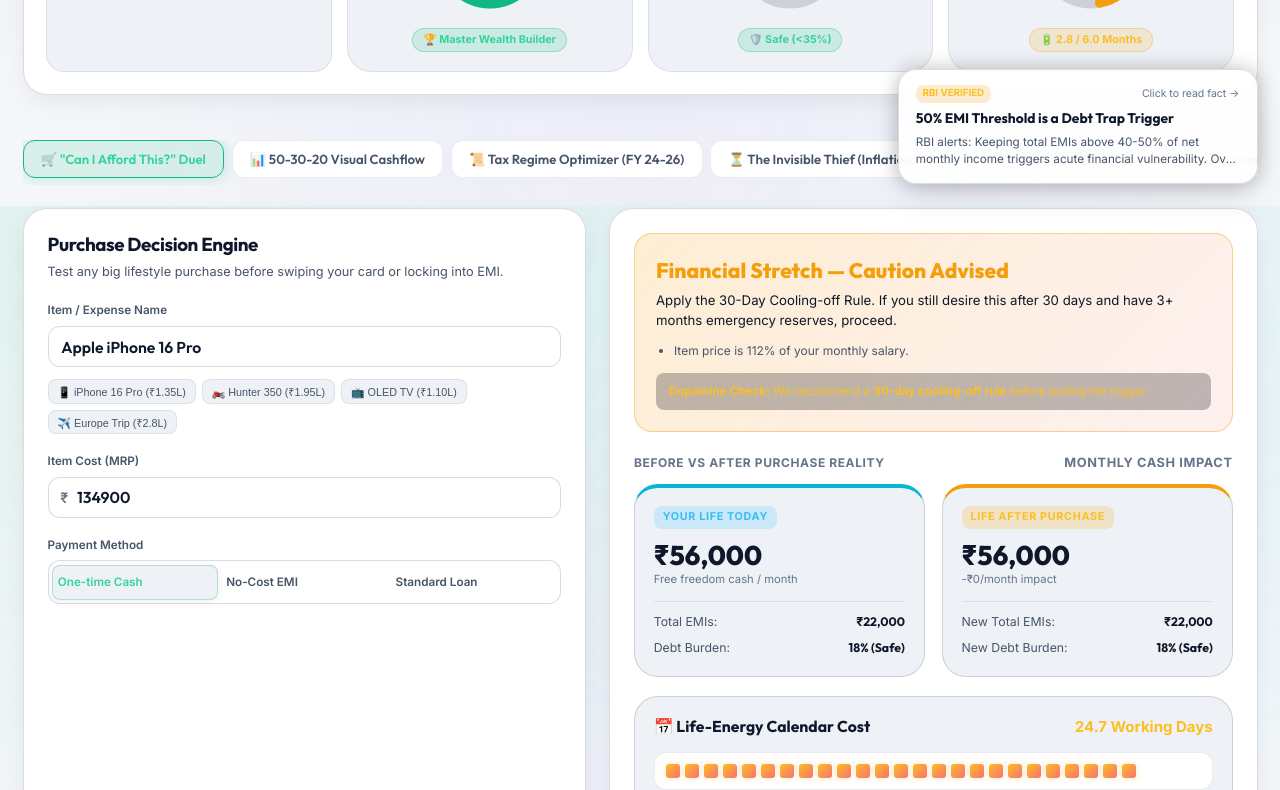
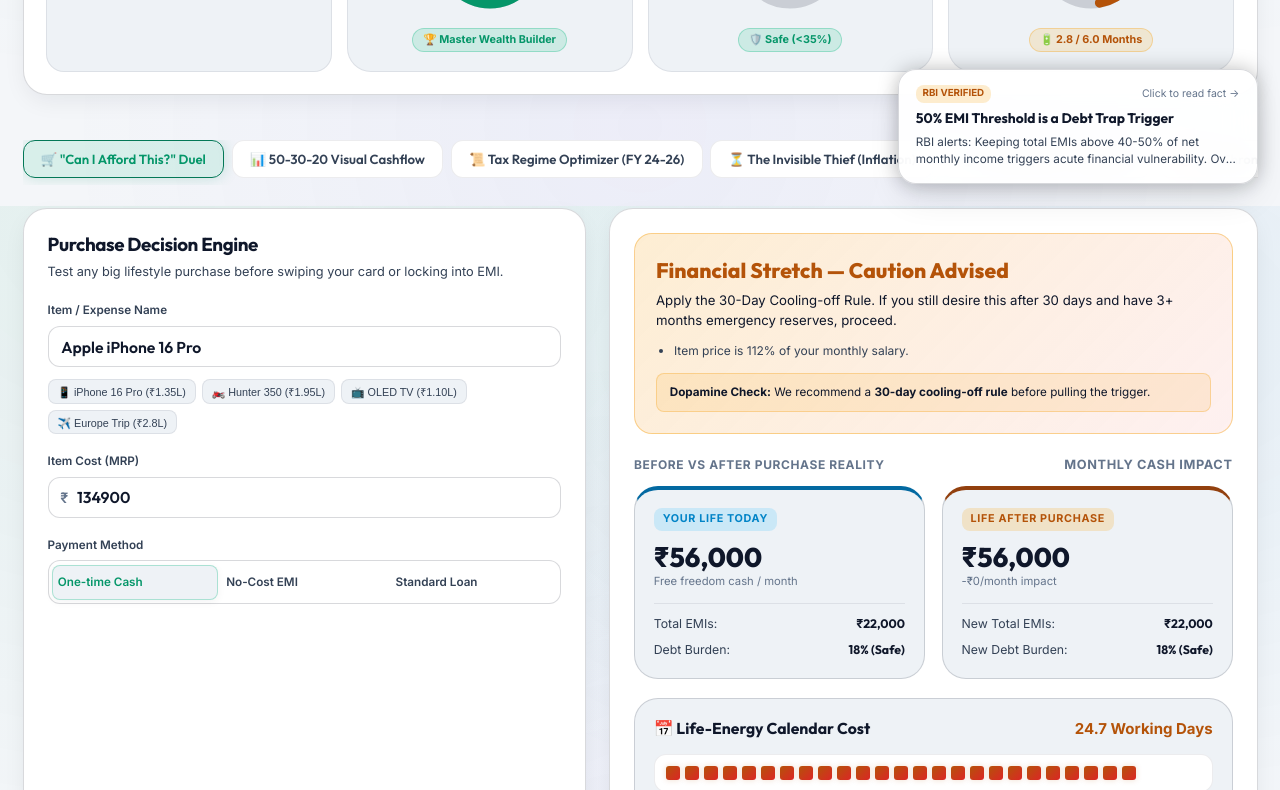
Before and after one commit to Abhishek270995/artha-finance, a website: page index.html in a window 1280 px wide. Shown: the part 594-1384 px from the top of the page. Drawn offline with Linux system fonts and the light colour scheme.

Commit message:
fix: ensure high-contrast legibility in light mode and add silky-smooth theme transitions

```diff
--- a/css/components.css
+++ b/css/components.css
@@ -621,11 +621,12 @@
 
 .verdict-tip {
   margin-top: 0.85rem;
-  background: rgba(0, 0, 0, 0.25);
+  background: rgba(245, 158, 11, 0.12);
+  border: 1px solid rgba(245, 158, 11, 0.3);
   border-radius: var(--radius-sm);
   padding: 0.65rem 0.85rem;
   font-size: 0.78rem;
-  color: var(--amber-400);
+  color: var(--text-primary);
 }
 
 /* Impact Metrics Grid */
@@ -679,7 +680,7 @@
   display: flex;
   align-items: center;
   gap: 0.5rem;
-  color: #c7d2fe;
+  color: var(--text-primary);
 }
 
 .opp-cost-desc {
@@ -696,7 +697,7 @@
 }
 
 .opp-proj-box {
-  background: rgba(15, 21, 35, 0.6);
+  background: var(--bg-surface);
   border: 1px solid var(--border-subtle);
   border-radius: var(--radius-sm);
   padding: 0.65rem 0.4rem;
@@ -836,13 +837,13 @@
 .tax-rec-banner.new-wins {
   background: rgba(16, 185, 129, 0.15);
   border: 1px solid rgba(16, 185, 129, 0.4);
-  color: #e2e8f0;
+  color: var(--text-primary);
 }
 
 .tax-rec-banner.old-wins {
   background: rgba(56, 189, 248, 0.15);
   border: 1px solid rgba(56, 189, 248, 0.4);
-  color: #e2e8f0;
+  color: var(--text-primary);
 }
 
 /* -------------------------------------------------------------
@@ -958,7 +959,7 @@
   border-radius: var(--radius-md);
   padding: 0.85rem 1rem;
   font-size: 0.84rem;
-  color: #e2e8f0;
+  color: var(--text-primary);
   margin-bottom: 1.5rem;
 }
 
--- a/css/main.css
+++ b/css/main.css
@@ -20,7 +20,7 @@ html[data-theme="dark"] {
   --border-subtle: rgba(255, 255, 255, 0.07);
   --border-medium: rgba(255, 255, 255, 0.12);
   --border-accent: rgba(16, 185, 129, 0.3);
-  --glass-bg: rgba(15, 21, 35, 0.8);
+  --glass-bg: rgba(15, 21, 35, 0.85);
   --glass-blur: blur(16px);
 
   /* Typography Colors */
@@ -28,6 +28,27 @@ html[data-theme="dark"] {
   --text-secondary: #94a3b8;
   --text-muted: #64748b;
   --brand-text: linear-gradient(to right, #ffffff, #94a3b8);
+
+  /* Semantic Accents - Tuned for Deep Dark Mode */
+  --emerald-400: #34d399;
+  --emerald-500: #10b981;
+  --emerald-600: #059669;
+  --emerald-glow: rgba(16, 185, 129, 0.25);
+
+  --cyan-400: #38bdf8;
+  --cyan-500: #06b6d4;
+  --cyan-glow: rgba(6, 182, 212, 0.25);
+
+  --amber-400: #fbbf24;
+  --amber-500: #f59e0b;
+  --amber-glow: rgba(245, 158, 11, 0.25);
+
+  --rose-400: #f87171;
+  --rose-500: #ef4444;
+  --rose-glow: rgba(239, 68, 68, 0.25);
+
+  --indigo-500: #6366f1;
+  --purple-500: #8b5cf6;
 
   /* Body Background */
   --body-gradient:
@@ -54,52 +75,52 @@ html[data-theme="light"] {
 
   /* Glassmorphism & Borders */
   --border-subtle: rgba(15, 23, 42, 0.08);
-  --border-medium: rgba(15, 23, 42, 0.15);
-  --border-accent: rgba(16, 185, 129, 0.4);
-  --glass-bg: rgba(255, 255, 255, 0.88);
+  --border-medium: rgba(15, 23, 42, 0.16);
+  --border-accent: rgba(5, 150, 105, 0.4);
+  --glass-bg: rgba(255, 255, 255, 0.92);
   --glass-blur: blur(16px);
 
-  /* Typography Colors */
+  /* Typography Colors - Rich High Contrast on Light Backgrounds */
   --text-primary: #0f172a;
-  --text-secondary: #475569;
+  --text-secondary: #334155;
   --text-muted: #64748b;
-  --brand-text: linear-gradient(to right, #0f172a, #334155);
+  --brand-text: linear-gradient(to right, #0f172a, #1e293b);
+
+  /* Semantic Accents - Deep, Crisp & WCAG AA Compliant on White */
+  --emerald-400: #059669; /* Deep emerald with 5.5:1 contrast on white */
+  --emerald-500: #047857;
+  --emerald-600: #065f46;
+  --emerald-glow: rgba(5, 150, 105, 0.2);
+
+  --cyan-400: #0284c7;    /* Deep ocean cyan with 5.8:1 contrast on white */
+  --cyan-500: #0369a1;
+  --cyan-glow: rgba(2, 132, 199, 0.2);
+
+  --amber-400: #b45309;   /* Warm bronze amber with 4.8:1 contrast on white */
+  --amber-500: #92400e;
+  --amber-glow: rgba(180, 83, 9, 0.2);
+
+  --rose-400: #dc2626;    /* Vivid ruby red with 5.9:1 contrast on white */
+  --rose-500: #b91c1c;
+  --rose-glow: rgba(220, 38, 38, 0.2);
+
+  --indigo-500: #4f46e5;
+  --purple-500: #7c3aed;
 
   /* Body Background */
   --body-gradient:
-    radial-gradient(ellipse at 15% 0%, rgba(16, 185, 129, 0.1) 0%, transparent 60%),
-    radial-gradient(ellipse at 85% 15%, rgba(6, 182, 212, 0.08) 0%, transparent 55%),
-    radial-gradient(circle at 50% 90%, rgba(99, 102, 241, 0.06) 0%, transparent 60%),
+    radial-gradient(ellipse at 15% 0%, rgba(5, 150, 105, 0.08) 0%, transparent 60%),
+    radial-gradient(ellipse at 85% 15%, rgba(2, 132, 199, 0.07) 0%, transparent 55%),
+    radial-gradient(circle at 50% 90%, rgba(79, 70, 229, 0.05) 0%, transparent 60%),
     var(--bg-app);
 
   /* Shadows */
-  --shadow-sm: 0 2px 8px rgba(15, 23, 42, 0.06);
+  --shadow-sm: 0 2px 8px rgba(15, 23, 42, 0.05);
   --shadow-md: 0 8px 24px -4px rgba(15, 23, 42, 0.08);
   --shadow-lg: 0 16px 36px -6px rgba(15, 23, 42, 0.12);
 }
 
 :root {
-  /* Brand Accents (Consistent across themes for recognition) */
-  --emerald-400: #34d399;
-  --emerald-500: #10b981;
-  --emerald-600: #059669;
-  --emerald-glow: rgba(16, 185, 129, 0.25);
-
-  --cyan-400: #38bdf8;
-  --cyan-500: #06b6d4;
-  --cyan-glow: rgba(6, 182, 212, 0.25);
-
-  --amber-400: #fbbf24;
-  --amber-500: #f59e0b;
-  --amber-glow: rgba(245, 158, 11, 0.25);
-
-  --rose-400: #f87171;
-  --rose-500: #ef4444;
-  --rose-glow: rgba(239, 68, 68, 0.25);
-
-  --indigo-500: #6366f1;
-  --purple-500: #8b5cf6;
-
   /* Typography */
   --font-heading: 'Outfit', -apple-system, BlinkMacSystemFont, 'Segoe UI', Roboto, sans-serif;
   --font-body: 'Inter', -apple-system, BlinkMacSystemFont, 'Segoe UI', Roboto, sans-serif;
@@ -117,6 +138,7 @@ html[data-theme="light"] {
   /* Transitions */
   --transition-fast: 0.15s ease;
   --transition-normal: 0.25s cubic-bezier(0.16, 1, 0.3, 1);
+  --transition-theme: 0.35s cubic-bezier(0.4, 0, 0.2, 1);
 }
 
 *, *::before, *::after {
@@ -133,7 +155,48 @@ html {
   font-family: var(--font-body);
   line-height: 1.5;
   -webkit-font-smoothing: antialiased;
-  transition: background-color var(--transition-normal), color var(--transition-normal);
+}
+
+/* Global Silky-Smooth Theme Transition */
+html,
+body,
+.site-header,
+.ticker-container,
+.ticker-label,
+.notion-callout,
+.profile-card,
+.hud-card,
+.ring-card,
+.ring-track,
+.duel-card,
+.duel-stat-list,
+.life-energy-box,
+.time-scrubber-box,
+.story-bucket-card,
+.basket-card,
+.battle-path-card,
+.life-timeline-box,
+.tool-card,
+.tax-regime-card,
+.opp-cost-card,
+.opp-proj-box,
+.floating-fact-card,
+.modal-content,
+.modal-snippet-box,
+.modal-tip-box,
+.modal-fact-chip,
+.tab-btn,
+.preset-chip,
+.step-btn,
+.theme-toggle-btn,
+.input-box,
+.input-box input,
+.verdict-banner,
+.site-footer {
+  transition: background-color var(--transition-theme),
+              border-color var(--transition-theme),
+              color var(--transition-theme),
+              box-shadow var(--transition-theme);
 }
 
 body {
@@ -143,7 +206,6 @@ body {
   background: var(--body-gradient);
   background-attachment: fixed;
   overflow-x: hidden;
-  transition: background var(--transition-normal);
 }
 
 /* Typography Helpers */
--- a/js/app.bundle.js
+++ b/js/app.bundle.js
@@ -990,7 +990,11 @@
       if (hudSalary) hudSalary.textContent = formatINR(vitals.salary);
       if (hudSurplus) hudSurplus.textContent = formatINR(vitals.surplus);
       if (hudDTI) hudDTI.textContent = `${vitals.dti}%`;
-      const dtiColor = vitals.dti <= 35 ? "#10b981" : vitals.dti <= 45 ? "#f59e0b" : "#ef4444";
+      const isLight = document.documentElement.getAttribute("data-theme") === "light";
+      const emeraldColor = isLight ? "#059669" : "#10b981";
+      const amberColor = isLight ? "#b45309" : "#f59e0b";
+      const roseColor = isLight ? "#dc2626" : "#ef4444";
+      const dtiColor = vitals.dti <= 35 ? emeraldColor : vitals.dti <= 45 ? amberColor : roseColor;
       setRingProgress("ringDtiProgress", Math.min(100, vitals.dti * 1.5), dtiColor);
       if (hudDTIBadge) {
         if (vitals.dti <= 35) {
@@ -1004,11 +1008,12 @@
           hudDTIBadge.textContent = "\u{1F6A8} Critical (>45%)";
         }
       }
+      const healthColor = vitals.health.score >= 70 ? emeraldColor : vitals.health.score >= 45 ? amberColor : roseColor;
       if (hudHealthScore) {
         hudHealthScore.textContent = vitals.health.score;
-        hudHealthScore.style.color = vitals.health.color;
-      }
-      setRingProgress("ringHealthProgress", vitals.health.score, vitals.health.color);
+        hudHealthScore.style.color = healthColor;
+      }
+      setRingProgress("ringHealthProgress", vitals.health.score, healthColor);
       const levelBadge = getHealthBadge(vitals.health.score);
       if (hudHealthBadge) {
         hudHealthBadge.textContent = `${levelBadge.emoji} ${levelBadge.title.split(": ")[1] || levelBadge.title}`;
@@ -1018,7 +1023,7 @@
         hudEmergencyRunway.textContent = vitals.emergencyMonthsCovered;
       }
       const runwayPct = Math.min(100, Math.round(vitals.emergencyMonthsCovered / 6 * 100));
-      const runwayColor = runwayPct >= 80 ? "#10b981" : runwayPct >= 40 ? "#f59e0b" : "#ef4444";
+      const runwayColor = runwayPct >= 80 ? emeraldColor : runwayPct >= 40 ? amberColor : roseColor;
       setRingProgress("ringRunwayProgress", runwayPct, runwayColor);
       if (hudRunwayBadge) {
         hudRunwayBadge.textContent = `\u{1F50B} ${vitals.emergencyMonthsCovered} / 6.0 Months`;
@@ -1217,7 +1222,9 @@
       }
       if (verdictTitle) {
         verdictTitle.textContent = evaluation.verdict.title;
-        verdictTitle.style.color = evaluation.verdict.color;
+        const isLight = document.documentElement.getAttribute("data-theme") === "light";
+        const verdictColor = evaluation.verdict.code === "GREEN" ? isLight ? "#059669" : "#10b981" : evaluation.verdict.code === "AMBER" ? isLight ? "#b45309" : "#f59e0b" : isLight ? "#dc2626" : "#ef4444";
+        verdictTitle.style.color = verdictColor;
       }
       if (verdictSubtitle) {
         verdictSubtitle.textContent = evaluation.verdict.recommendation;
```
Also changed, not shown: js/app.js (+17 -5 lines).
